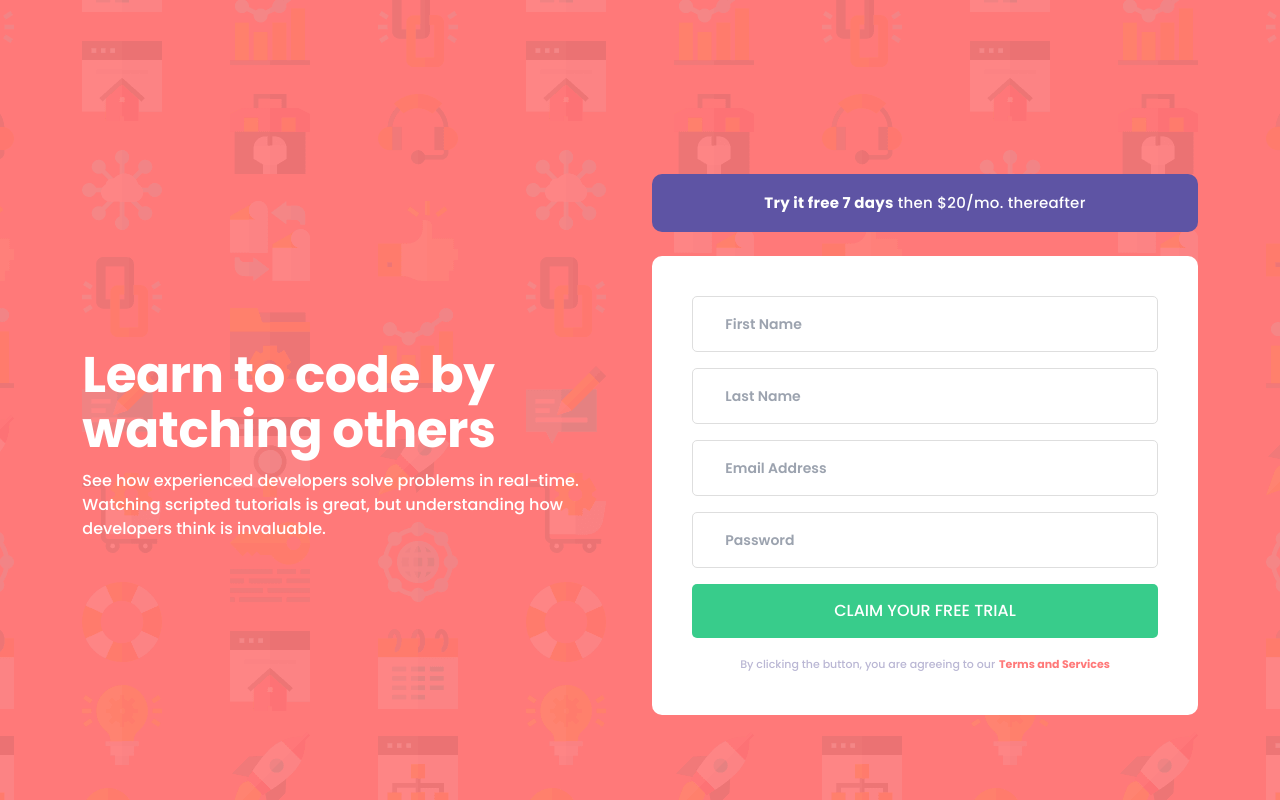
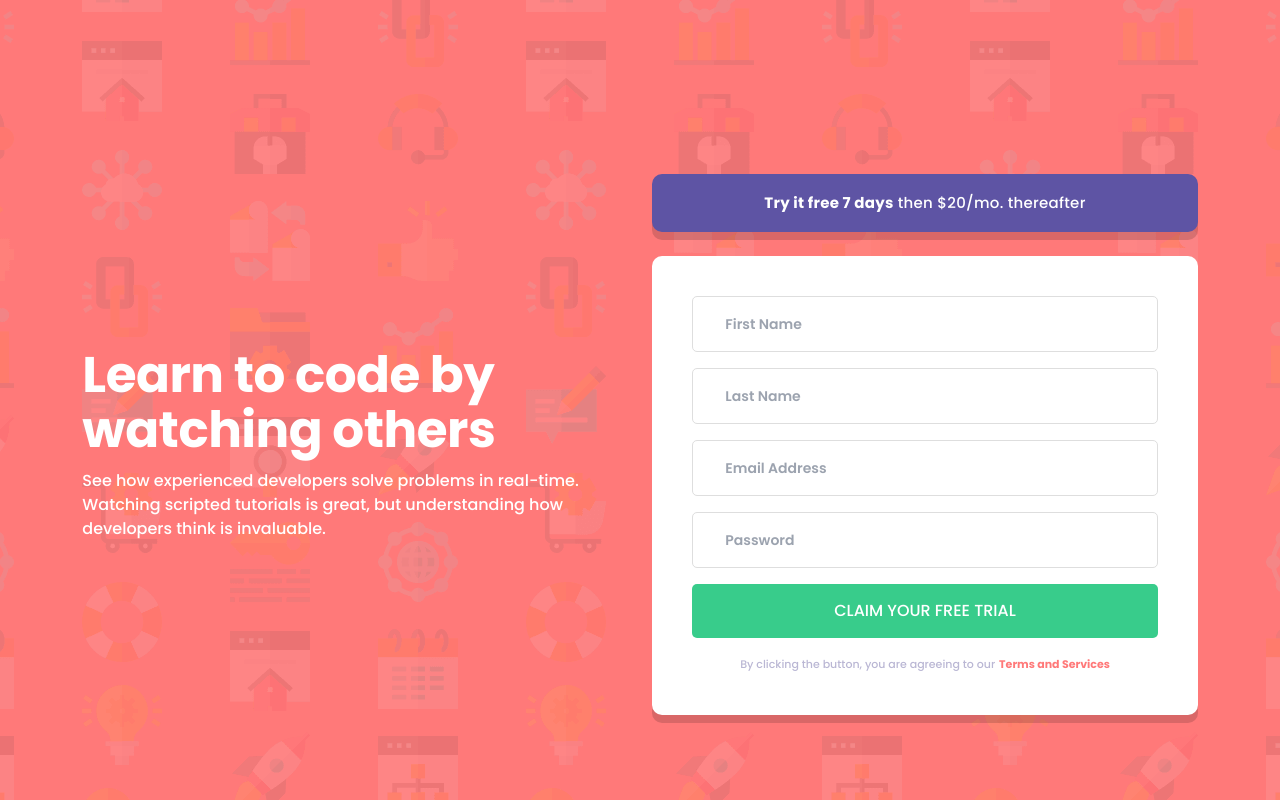
Before and after one commit to Lazzzare/intro-component-with-sign-up-form-React-, a React (Vite) app: page / in a window 1280 px wide. Built offline with nearby package versions, Linux system fonts and the light colour scheme.

Commit message:
Update tailwind.config.js

```diff
--- a/tailwind.config.js
+++ b/tailwind.config.js
@@ -9,6 +9,9 @@ export default {
         lightPurple: "#5E54A4",
         lightBlack: "#3D3B48",
       },
+      boxShadow: {
+        costumShadow: "0px 8px 0px 0px rgba(0, 0, 0, 0.15)",
+      },
     },
   },
   plugins: [],
```
